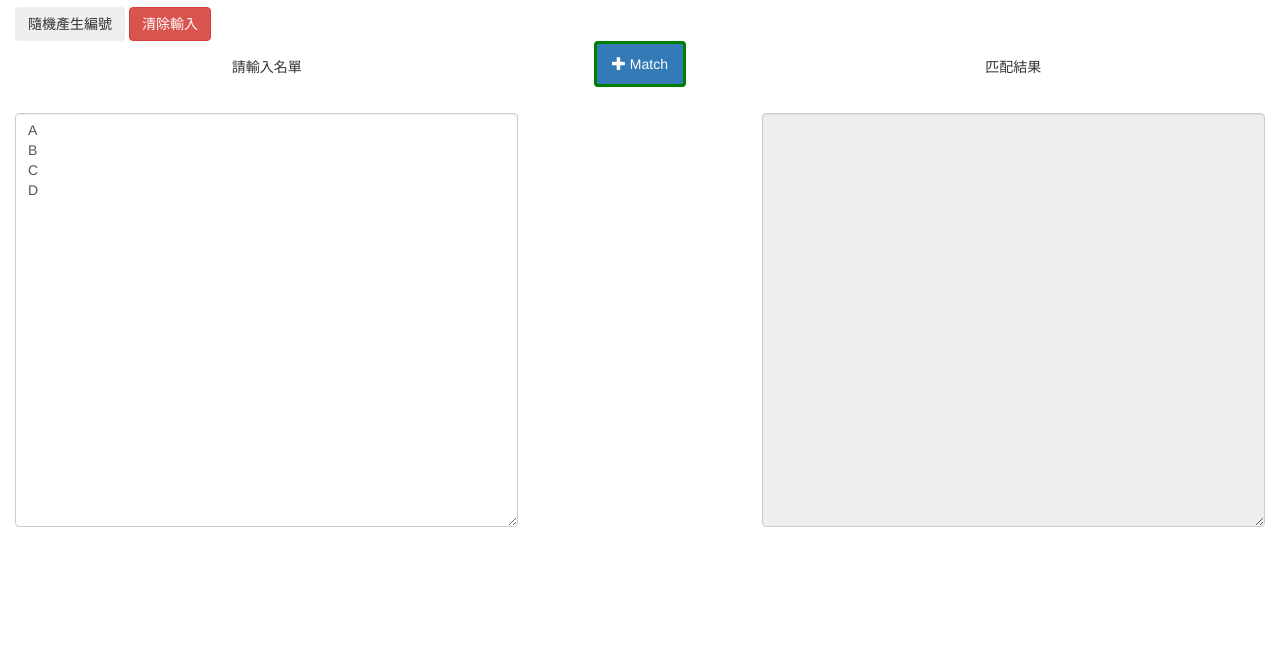
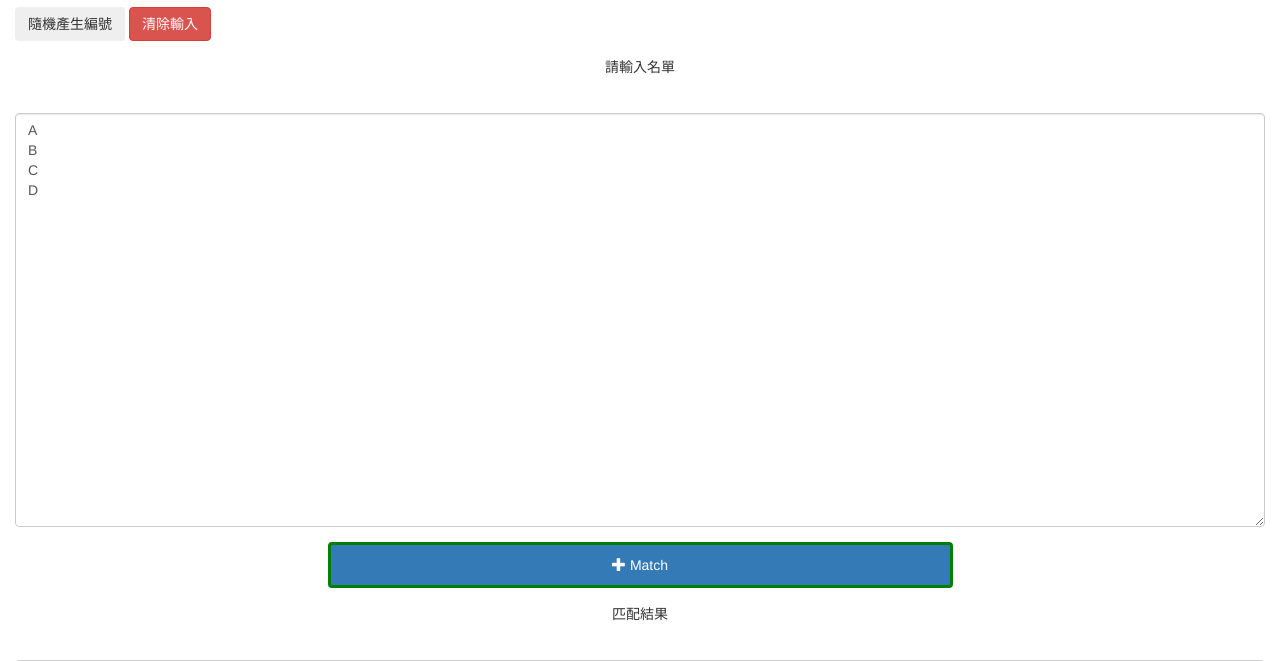
Before and after one commit to weihanchen/shuffle-match-js-tool, a website built with webpack: page src/template/index.html in a window 1280 px wide. Shown: the part 63-724 px from the top of the page. Built offline with nearby package versions, Linux system fonts and the light colour scheme.

Commit message:
update layout

```diff
--- a/src/template/index.html
+++ b/src/template/index.html
@@ -16,7 +16,7 @@
       </div>
    </div>
    <div class="row">
-      <div class="col-md-5 col-sm-12 col-xs-12">
+      <div class="col-md-12 col-sm-12 col-xs-12">
          <div class="alert text-center" role="alert">
             請輸入名單
          </div>
@@ -26,11 +26,11 @@
             </div>
          </div>
       </div>
-      <div class="col-md-2 col-sm-12 col-xs-12 text-center">
+      <div class="col-md-12 col-sm-12 col-xs-12 text-center">
          <button id="match-btn" class="btn btn-primary btn-raised center">
             <span class="glyphicon glyphicon-plus"></span> Match</button>
       </div>
-      <div class="col-md-5 col-sm-12 col-xs-12">
+      <div class="col-md-12 col-sm-12 col-xs-12">
          <div class="alert text-center"  role="alert">
                匹配結果
          </div>
```
